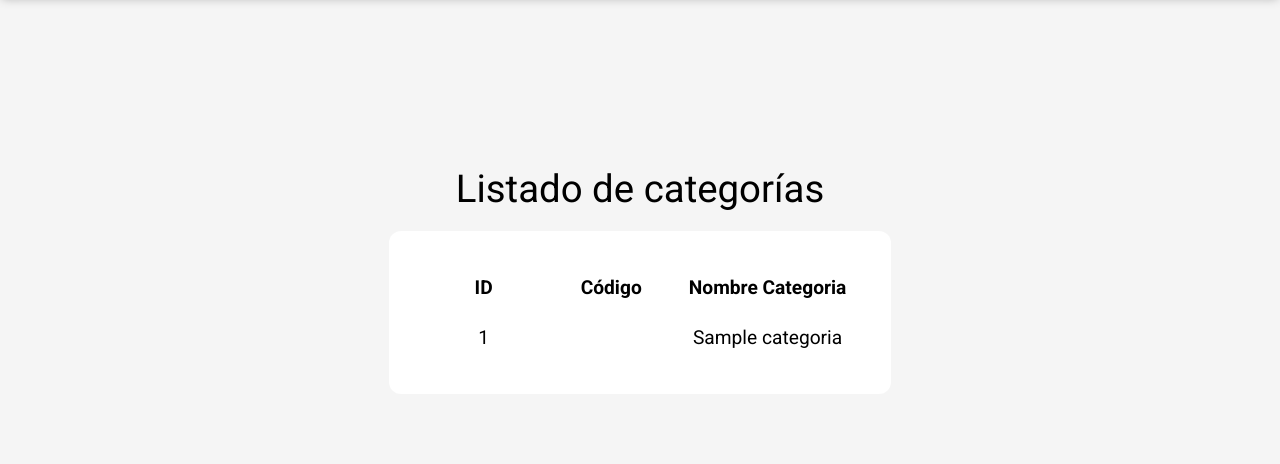
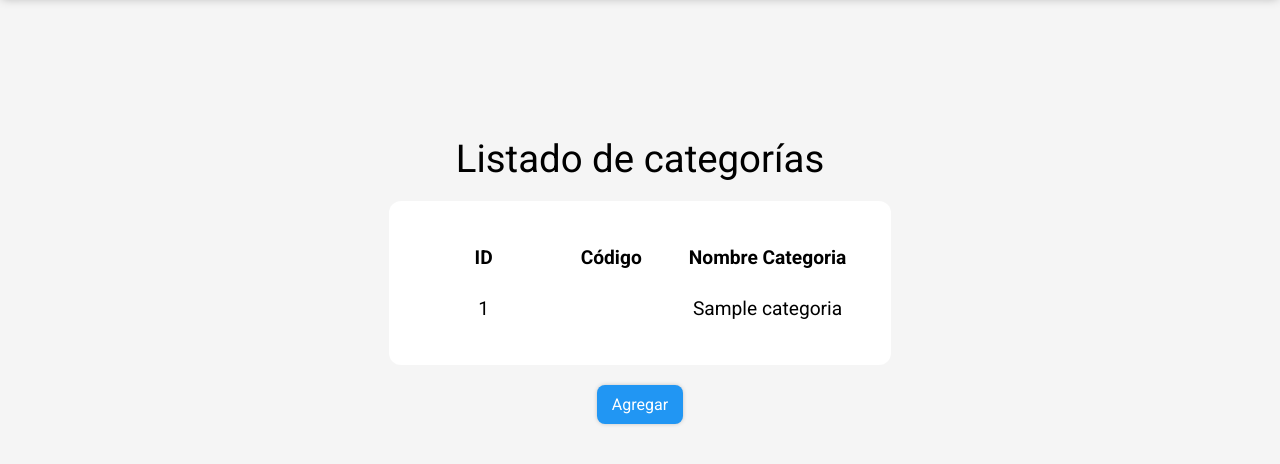
Before and after one commit to michelanyelo/simple-crud, a PHP site: page /backend/lista_categorias.php in a window 1280 px wide. Shown: the part 75-539 px from the top of the page. Run offline with PHP 8.4, Linux system fonts and the light colour scheme; tables that the repository leaves empty hold one stand-in row (values such as "Sample post"); data that the repository does not hold is empty.

Commit message:
"Added a button to lista_categorias.php to redirect to categorias.html"

```diff
--- a/backend/views/lista_categorias.php
+++ b/backend/views/lista_categorias.php
@@ -61,6 +61,9 @@
                     <?php endforeach; ?>
                 </table>
             </div>
+            <div class="form_footer">
+                <button type="submit" onclick="window.location.href='views/categorias.html'" class="btn btn-agregar-categoria">Agregar</button>
+            </div>
         </div>
     </main>
 
```
